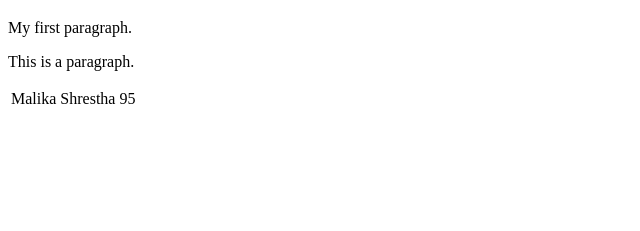
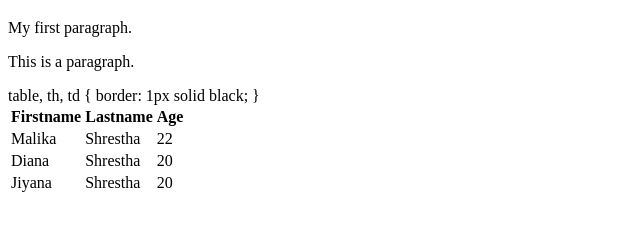
Before and after one commit to sumi47/Workshop-2-Dec-2019, a plain HTML site: page index.html in a window 1280 px wide. Shown: the part 61-292 px from the top of the page, without its empty margins (0-640 px from the left). Drawn offline with Linux system fonts and the light colour scheme.

Commit message:
table border

```diff
--- a/index.html
+++ b/index.html
@@ -5,12 +5,41 @@
 <h1>My First Heading</h1>
 <p>My first paragraph.</p>
 <p> This is a paragraph. </p>
+
+table, th, td {
+  border: 1px solid black;
+}
+
 <table>
+<tr>
+<th> Firstname </th>
+<th> Lastname </th>
+<th> Age </th>
+</tr>
+
+
+
 <tr>
 <td> Malika </td>
 <td> Shrestha </td>
-<td> 95 </td>
+<td> 22 </td>
 </tr>
+
+<tr>
+<td> Diana </td>
+<td> Shrestha </td>
+<td> 20 </td>
+</tr>
+
+<tr>
+<td> Jiyana </td>
+<td> Shrestha </td>
+<td> 20 </td>
+</tr>
+
+
+
+
 </table>
 </body>
 </html>
```
